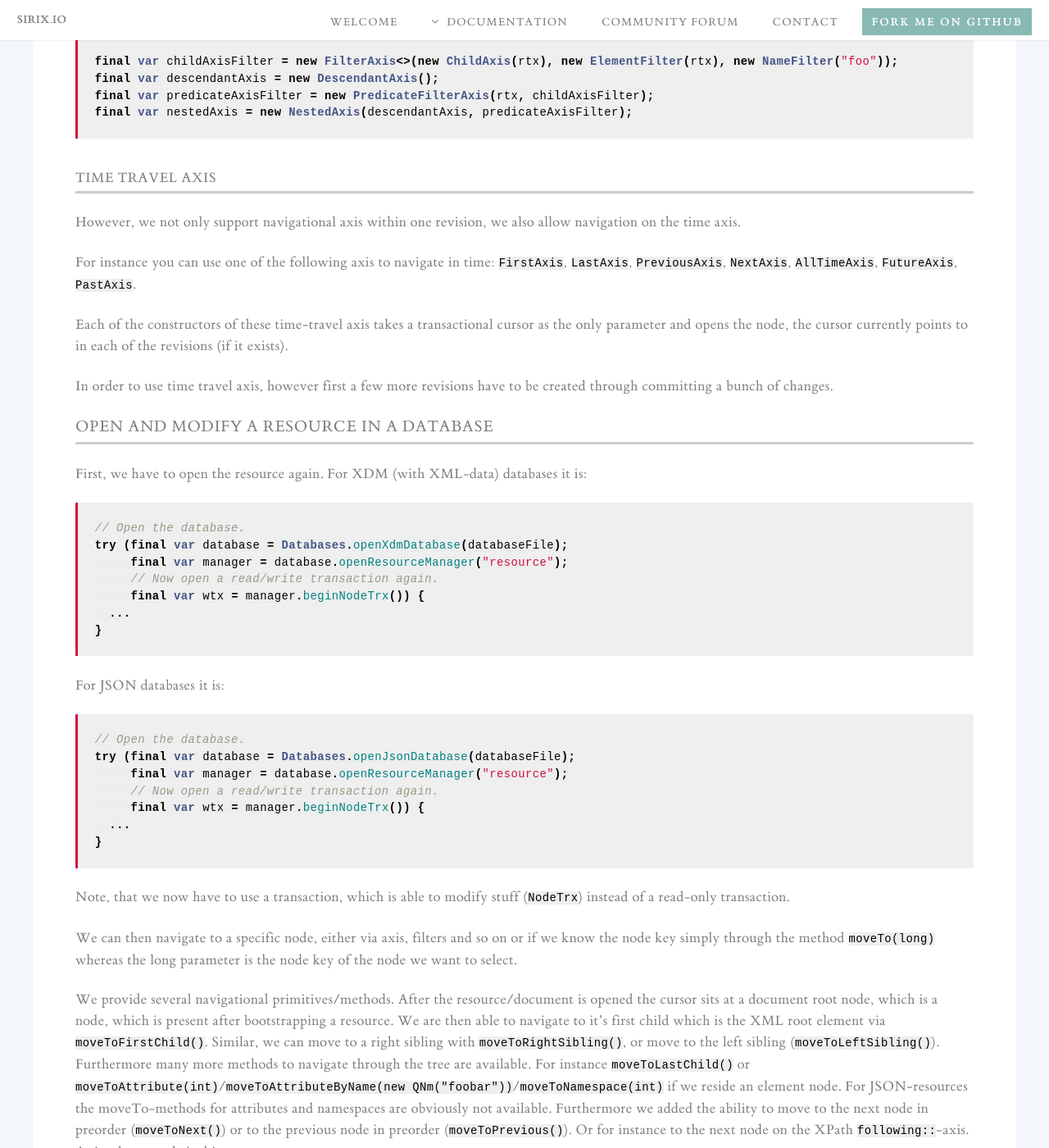
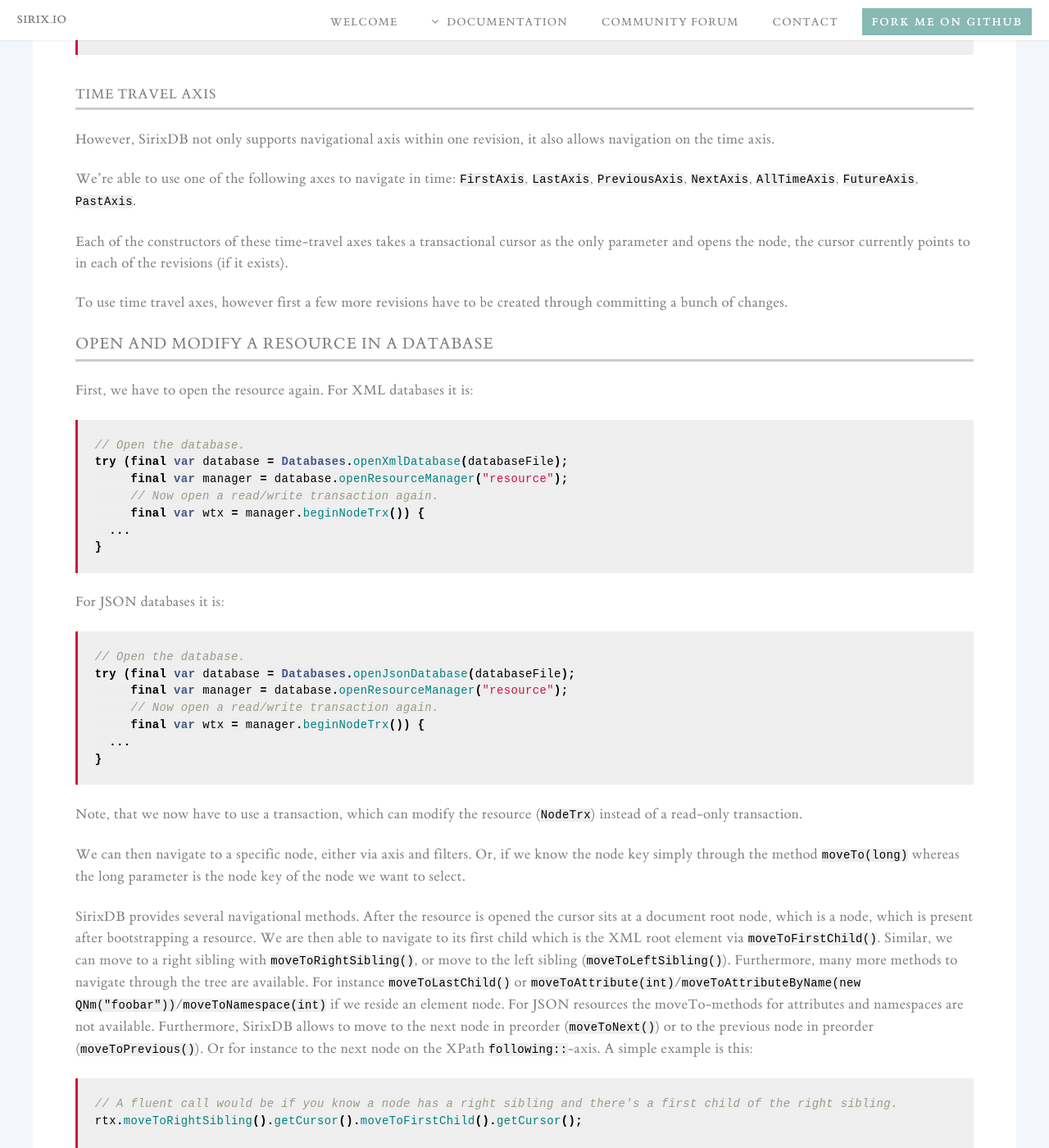
Before and after one commit to sirixdb/sirixdb.github.io, a Jekyll site: the page built from transactional-cursor-api.md, in a window 1280 px wide and 1400 px high, scrolled down 10956 px. Shown: the whole window at 82% size. Built offline with Jekyll 4.4.1, drawn with Linux system fonts in a browser that asks for light colours; our own code applies the rules of GitHub Pages for plain Markdown files; some of the changed text lies outside the part shown.

Commit message:
Update transactional-cursor-api.md

````diff
--- a/transactional-cursor-api.md
+++ b/transactional-cursor-api.md
@@ -33,9 +33,7 @@
 }
 ```
 
-However, if you prefer, we just released version 0.9.3 of SirixDB in Maven Central.
-
-Maven artifacts are deployed to maven central (however feel free to use the SNAPSHOT-variants as of now). Currently the following artifacts are available. Make sure that snapshots are getting updated with newer versions in your IDE.
+However, if you prefer, we just released version 0.9.3 of SirixDB in Maven Central. Currently, the following SNAPSHOT-artifacts are available. Make sure that snapshots are getting updated with newer versions in your IDE.
 
 Core project:
 
@@ -55,7 +53,7 @@
 ```
 
 ## Tree-Encoding in SirixDB
-The encoding of the underlying tree structure of both XML- and JSON-documents in SirixDB is simple.
+The encoding of the underlying tree structure of both XML- and JSON-documents in SirixDB uses a pointer-based approach.
 
 SirixDB doesn't use range-encodings (not update-friendly) or hierarchical labels (B+-tree index-structure traversal might be too expensive). However, we can specify that SirixDB stores hierarchical labels (DeweyIDs) for XML-resources to provide fast document order determination.
 
@@ -121,11 +119,11 @@
 ```
 The resource is built with text node-compression disabled and so-called DeweyIDs enabled. DeweyIDs are a form of hierarchical node labels for instance used by an XQuery processor to determine quick document-order (preorder).
 
-We specify the differential versioning approach, that SirixDB is going to use to version data-pages. Default is the sliding snapshot algorithm, which is the best option in most cases. However we want to demonstrate the most commonly used builder options.
+We specify the differential versioning approach, that SirixDB is going to use to version data-pages. Default is the sliding snapshot algorithm, which is the best option in most cases. However, we want to demonstrate the most commonly used builder options.
 
-The revisionsToRestore(int)-method is used in conjunction with the versioning approach. When specifying the differential- or incremental-versioning approach it denotes after how many revisions a new full page snapshot should be serialized. In case we specify the sliding snapshot it is the windows-size. It has no effect when we use full-versioning.
+The revisionsToRestore(int)-method is used in conjunction with the versioning approach. When specifying the differential- or incremental-versioning approach it denotes after how many revisions a new full-page snapshot should be serialized. In case we specify the sliding snapshot it is the windows-size. It has no effect when we use full-versioning.
 
-The method buildPathSummary(boolean) specifies if SirixDB should build and automatically keep a summary of all paths up-to-date. We omit other builder options here for brevity as for instance specifying a byte handler pipeline, which is used to serialize/deserialize page-fragments.
+The method buildPathSummary(boolean) specifies if SirixDB should build and automatically keep a summary of all paths up-to-date. We omit other builder options here for brevity as specifying a byte handler pipeline, which is used to serialize/deserialize page-fragments.
 
 ### Create a JSON Database and Resource
 
@@ -165,7 +163,7 @@
 
 ### Open the database and the resource manager again
 
-Now, that we have imported a first resource and persisted it in our binary-structure, we are able to open it again at any time (alternatively the single node `read/write-transaction` handle can be reused after issuing the commit).
+Now, that we have imported the first resource into SirixDB, we can reuse the read-write transaction after issuing the commit. Alternatively, we can open the resource manager again and start a new read-only transaction:
 
 ```java
 // Open the database.
@@ -254,19 +252,19 @@
 ```
 
 ### Axis to navigate in space and in time
-We provide several axis to navigate through the tree structure. Namely all of the axis known from XPath for both XML/XDM- as well as JSON-databases/resources.
+We provide several axes to navigate through the tree structure. Namely all of the axis known from XPath for both XM as well as JSON databases.
 
-For instance as it's a common case to iterate over structual and non-structural nodes in our internal XML representation (iterating over namespace- and attribute-nodes of elements) we also provide a simple wrapper axis:
+As it's a common case to iterate over structural and non-structural nodes in our internal XML representation (iterating over namespace- and attribute-nodes of elements) SirixDB provides a simple wrapper axis:
 
 ```java
 new NonStructuralWrapperAxis(new DescendantAxis(rtx))
 ```
 
-This axis simply iterates over structural and non-structural nodes and it's only available for XML/XDM-resources.
+This axis simply iterates over structural and non-structural nodes and it's only available for XML resources.
 
-For sure we also have a `NamespaceAxis` and an `AttributeAxis`.
+For sure SirixDB also has a `NamespaceAxis` and an `AttributeAxis`.
 
-As it's very common to do something based on the different node-types we implemented the visitor pattern. As such you can simply plugin a visitor in another `descendant-axis` called `VisitorDescendantAxis`, which is a special axis taking care of the return types from the visit-methods. A visitor must implement methods as follows for each node:
+As it's very common to define behavior based on the different node-types SirixDB implemented the visitor pattern. As such we can simply plugin a visitor in another `descendant-axis` called `VisitorDescendantAxis`, which is a special axis taking care of the return types from the visit-methods. A visitor must implement methods as follows for each node:
 
 ```java
 /**
@@ -312,21 +310,21 @@
 while (axis.hasNext()) axis.next();
 ```
 
-We provide all possible `XPath` axis. Note, that the `PrecedingAxis` and the `PrecedingSiblingAxis` do not deliver nodes in document order, but in the natural encountered order. Furthermore a `PostOrderAxis` is available, which traverses the tree in a postorder traversal. Similarly a `LevelOrderAxis` traverses the tree in a breath first manner.
+We provide all possible `XPath` axis. Note, that the `PrecedingAxis` and the `PrecedingSiblingAxis` do not deliver nodes in document order, but in the natural encountered order. Furthermore, a `PostOrderAxis` is available, which traverses the tree in a postorder traversal. Similarly, a `LevelOrderAxis` traverses the tree in a breadth-first manner.
 
-We provide several filters, which can be plugged in through a `FilterAxis`. The following code for instance traverses all children of a node and filters them for nodes with the local name "a" in a XML-resource.
+SirixDB provides several filters, which can be plugged in through a `FilterAxis`. The following code, for instance, traverses all children of a node and filters them for nodes with the local name "a" in an XML resource.
 
 ```java
 new FilterAxis<XdmNodeReadOnlyTrx>(new ChildAxis(rtx), new NameFilter(rtx, new QNm("a")))
 ```
 
-For JSON-resources it's as simple as changing the generic argument from `XdmNodeReadOnlyTrx` to `JsonNodeReadOnlyTrx` (to change the transaction argument type).
+Regarding JSON resources it's as simple as changing the generics argument from `XdmNodeReadOnlyTrx` to `JsonNodeReadOnlyTrx` (to change the transaction argument type).
 
 The `FilterAxis` optionally takes more than one filter. The filter either is a `NameFilter`, to filter for names as for instance in elements and attributes, a value filter to filter text nodes or a node kind filter (`AttributeFilter`, `NamespaceFilter`, `CommentFilter`, `DocumentRootNodeFilter`, `ElementFilter`, `TextFilter` or `PIFilter` to filter processing instruction nodes).
 
 In JSON object records have names and all value-nodes can be filtered by a value filter. Node kind filters are `ObjectFilter`,`ObjectRecordFilter`, `ArrayFilter`, `StringValueFilter`, `NumberValueFilter`, `BooleanValueFilter` and `NullValueFilter`.
 
-It can be used as follows for XML/XDM-resources:
+It can be used as follows for XML resources:
 
 ```java
 // Filter by name (first argument is the axis, next arguments are filters (which implement org.sirix.axis.filter.Filter).
@@ -346,7 +344,7 @@
 axisStream.filter(unusedNodeKey -> new NameFilter(rtx, new QNm("a"))).forEach((unused) -> /* Do something with the transactional cursor */);
 ```
 
-In order to achieve much more query power you can chain several axis with the `NestedAxis`. The following example shows how a simple XPath query can be processed. However, we think it's much more convenient simply use the XPath query with our Brackit binding.
+To achieve much more query power you can chain several axes with the `NestedAxis`. The following example shows how we can create axes to process a simple XPath query. However, we think it's much more convenient to simply use the XPath query with our Brackit binding.
 
 ```java
 // XPath expression /p:a/b/text()
@@ -401,7 +399,7 @@
 ```
 
 #### Concurrent Axis
-We also provide a ConcurrentAxis to fetch nodes concurrently. In order to execute an XPath-query as for instance `//regions/africa//location` it would look like that:
+We also provide a ConcurrentAxis to fetch nodes concurrently. To execute an XPath-query as `//regions/africa//location`:
 
 ```java
 final var axis = new NestedAxis(
@@ -415,10 +413,10 @@
             new DescendantAxis(thirdRtx, IncludeSelf.YES), new NameFilter(thirdRtx, "location"))));
 ```
 
-Note and beware of the different transactional cursors as constructor parameters (all opened on the same revision). We also provide a `ConcurrentUnionAxis`, a `ConcurrentExceptAxis` and a `ConcurrentIntersectAxis`. The transactional cursors can be of both types, `XdmNodeReadOnlyTrx` and `JsonNodeReadOnlyTrx`.
+Note and beware of the different transactional cursors as constructor parameters (all opened on the same revision). SirixDB also provides a `ConcurrentUnionAxis`, a `ConcurrentExceptAxis` and a `ConcurrentIntersectAxis`. The transactional cursors can be of both types, `XdmNodeReadOnlyTrx` and `JsonNodeReadOnlyTrx`.
 
 #### Predicate Axis
-In order to test for a predicate for instance select all element nodes in an XML-resource which have a child element with name "foo" you could use:
+In order to test for a predicate for instance to select all element nodes in an XML resource which have a child element with name "foo" we can use:
 
 ```java
 final var childAxisFilter = new FilterAxis<>(new ChildAxis(rtx), new ElementFilter(rtx), new NameFilter("foo"));
@@ -428,20 +426,20 @@
 ```
 
 #### Time Travel axis
-However, we not only support navigational axis within one revision, we also allow navigation on the time axis.
+However, SirixDB not only supports navigational axis within one revision, it also allows navigation on the time axis.
 
-For instance you can use one of the following axis to navigate in time:
+We're able to use one of the following axes to navigate in time:
 `FirstAxis`, `LastAxis`, `PreviousAxis`, `NextAxis`, `AllTimeAxis`, `FutureAxis`, `PastAxis`.
 
-Each of the constructors of these time-travel axis takes a transactional cursor as the only parameter and opens the node, the cursor currently points to in each of the revisions (if it exists).
+Each of the constructors of these time-travel axes takes a transactional cursor as the only parameter and opens the node, the cursor currently points to in each of the revisions (if it exists).
 
-In order to use time travel axis, however first a few more revisions have to be created through committing a bunch of changes.
+To use time travel axes, however first a few more revisions have to be created through committing a bunch of changes.
 
 ### Open and modify a resource in a database
-First, we have to open the resource again. For XDM (with XML-data) databases it is:
+First, we have to open the resource again. For XML databases it is:
 ```java
 // Open the database.
-try (final var database = Databases.openXdmDatabase(databaseFile);
+try (final var database = Databases.openXmlDatabase(databaseFile);
      final var manager = database.openResourceManager("resource");
      // Now open a read/write transaction again.
      final var wtx = manager.beginNodeTrx()) {
@@ -461,11 +459,11 @@
 }
 ```
 
-Note, that we now have to use a transaction, which is able to modify stuff (`NodeTrx`) instead of a read-only transaction.
+Note, that we now have to use a transaction, which can modify the resource (`NodeTrx`) instead of a read-only transaction.
 
-We can then navigate to a specific node, either via axis, filters and so on or if we know the node key simply through the method `moveTo(long)` whereas the long parameter is the node key of the node we want to select.
+We can then navigate to a specific node, either via axis and filters. Or, if we know the node key simply through the method `moveTo(long)` whereas the long parameter is the node key of the node we want to select.
 
-We provide several navigational primitives/methods. After the resource/document is opened the cursor sits at a document root node, which is a node, which is present after bootstrapping a resource. We are then able to navigate to it's first child which is the XML root element via `moveToFirstChild()`. Similar, we can move to a right sibling with `moveToRightSibling()`, or move to the left sibling (`moveToLeftSibling()`). Furthermore many more methods to navigate through the tree are available. For instance `moveToLastChild()` or `moveToAttribute(int)`/`moveToAttributeByName(new QNm("foobar"))`/`moveToNamespace(int)` if we reside an element node. For JSON-resources the moveTo-methods for attributes and namespaces are obviously not available. Furthermore we added the ability to move to the next node in preorder (`moveToNext()`) or to the previous node in preorder (`moveToPrevious()`). Or for instance to the next node on the XPath `following::`-axis. A simple example is this:
+SirixDB provides several navigational methods. After the resource is opened the cursor sits at a document root node, which is a node, which is present after bootstrapping a resource. We are then able to navigate to its first child which is the XML root element via `moveToFirstChild()`. Similar, we can move to a right sibling with `moveToRightSibling()`, or move to the left sibling (`moveToLeftSibling()`). Furthermore, many more methods to navigate through the tree are available. For instance `moveToLastChild()` or `moveToAttribute(int)`/`moveToAttributeByName(new QNm("foobar"))`/`moveToNamespace(int)` if we reside an element node. For JSON resources the moveTo-methods for attributes and namespaces are not available. Furthermore, SirixDB allows to move to the next node in preorder (`moveToNext()`) or to the previous node in preorder (`moveToPrevious()`). Or for instance to the next node on the XPath `following::`-axis. A simple example is this:
 
 ```java
 // A fluent call would be if you know a node has a right sibling and there's a first child of the right sibling.
@@ -498,7 +496,7 @@
 wtx.moveTo(15).getCursor().moveToRightSibling().getCursor().moveToFirstChild().getCursor().insertCommentAsFirstChild("foo");
 ```
 
-Once we navigated to the node, we are able to either update for instance the name or the value (depending on the node type).
+Once we navigated to the node, we can either update, for instance, the name or the value depending on the node type.
 
 ```java
 // Cursor resides on an element node.
@@ -508,7 +506,7 @@
 if (wtx.isText()) wtx.setValue("foo")
 ```
 
-or for JSON-resources:
+or for JSON resources:
 
 ```java
 // Cursor resides on an object key.
@@ -540,9 +538,9 @@
 wtx.copySubtreeAsRightSibling(rtx);
 ```
 
-SirixDB always applies changes in-memory and then flush them to a disk or the flash drive during a transaction commit. The only exception is if the in-memory cache has to evict some entries into a file due to memory constraints. We can either commit() or rollback() the transaction. Note that we can reuse the transaction after a commit() or rollback() method call.
+SirixDB always applies changes in-memory and then flushes them sequentially to a disk or the flash drive during a transaction commit. The only exception is if the in-memory cache has to evict some entries into a file due to memory constraints. We can either commit() or rollback() the transaction. Note that we can reuse the transaction after a commit() or rollback() method call.
 
-You can also start an auto-commit transactional cursor:
+We can also start an auto-commit transactional cursor:
 
 ```java
 // Auto-commit every 30 seconds.
@@ -553,13 +551,13 @@
 resourceManager.beginNodeTrx(1000, TimeUnit.SECONDS, 30);
 ```
 
-You're also able to start a read/write Transaction and then revert to a former revision:
+Furthermore, we're able to start a read-write transaction and then revert to a former revision:
 
 ```java
 // Open a read/write transaction on the most recent revision, then revert to revision two and commit as a new revision.
 resourceManager.beginNodeTrx().revertTo(2).commit()
 ```
-Once we have committed more than one revision we can open it either by specifying the exact revision number or by a timestamp in which case the revision, which has been stored closest to the given timestamp is opened.
+Once we have committed more than one revision we can open it either by specifying the exact revision number or by a timestamp.
 
 ```java
 // To open a transactional read-only cursor on revision two.
````
Also changed, not shown: other parts of transactional-cursor-api.md (+4 -4 lines).
